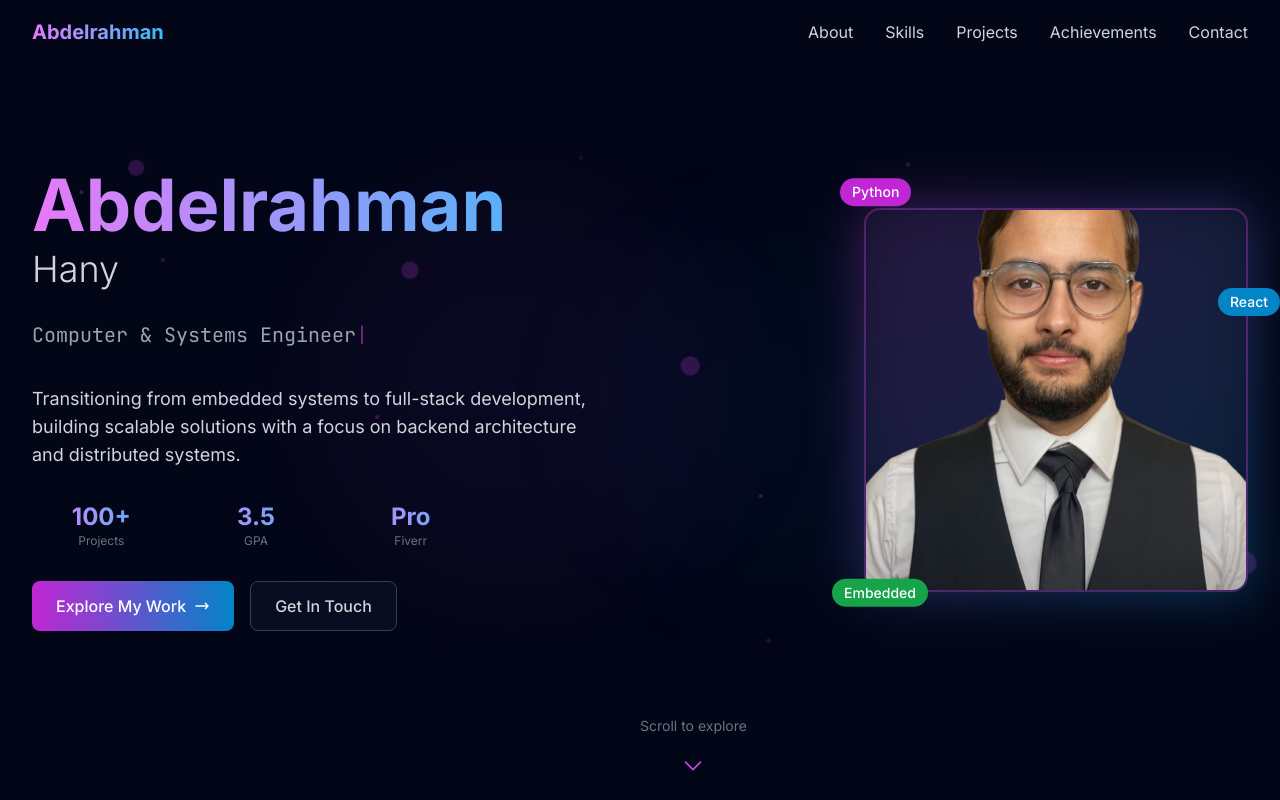
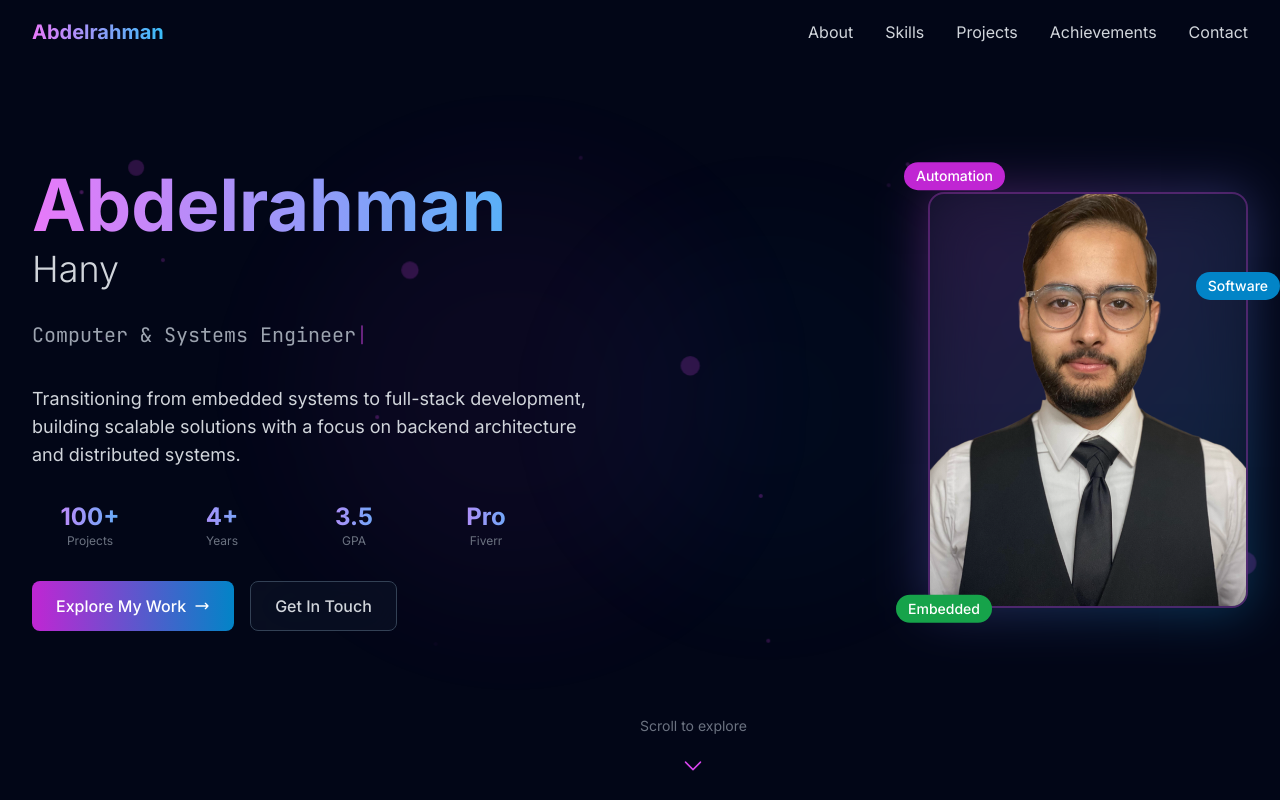
Before and after one commit to DopeBiscuit/Portfolio, a React (Vite) app: page / in a window 1280 px wide. Shown: the top 800 px of the page. Built offline with nearby package versions, Linux system fonts and the light colour scheme.

Commit message:
hero v2.1

```diff
--- a/src/components/Hero.jsx
+++ b/src/components/Hero.jsx
@@ -116,14 +116,18 @@ const Hero = () => {
               and distributed systems.
             </motion.p>
 
-            {/* Quick Stats */}
+            {/* Quick Stats - Updated with 4+ years */}
             <motion.div
               variants={itemVariants}
-              className="grid grid-cols-3 gap-4 max-w-md"
+              className="grid grid-cols-4 gap-4 max-w-lg"
             >
               <div className="text-center">
                 <div className="text-xl md:text-2xl font-bold gradient-text">100+</div>
                 <div className="text-xs text-gray-500">Projects</div>
+              </div>
+              <div className="text-center">
+                <div className="text-xl md:text-2xl font-bold gradient-text">4+</div>
+                <div className="text-xs text-gray-500">Years</div>
               </div>
               <div className="text-center">
                 <div className="text-xl md:text-2xl font-bold gradient-text">3.5</div>
@@ -185,10 +189,10 @@ const Hero = () => {
                 className="absolute inset-0 bg-gradient-to-br from-accent-500/30 to-primary-500/30 rounded-2xl blur-xl"
               />
 
-              {/* Photo container */}
+              {/* Photo container - Fixed dimensions for 600x800 portrait */}
               <motion.div
                 whileHover={{ scale: 1.02 }}
-                className="relative w-80 h-80 md:w-96 md:h-96 rounded-2xl overflow-hidden glass-effect border-2 border-accent-500/30"
+                className="relative w-72 h-96 md:w-80 md:h-[26rem] rounded-2xl overflow-hidden glass-effect border-2 border-accent-500/30"
               >
                 <img
                   src="/images/profile.png"
@@ -200,13 +204,13 @@ const Hero = () => {
                 <div className="absolute inset-0 bg-gradient-to-t from-dark-950/20 via-transparent to-transparent" />
               </motion.div>
 
-              {/* Floating tech badges around photo */}
+              {/* Floating tech badges around photo - Updated terms */}
               <motion.div
                 animate={{ y: [0, -10, 0] }}
                 transition={{ duration: 3, repeat: Infinity }}
                 className="absolute -top-6 -left-6 px-3 py-1 bg-accent-600 text-white text-sm rounded-full font-medium"
               >
-                Python
+                Automation
               </motion.div>
 
               <motion.div
@@ -214,7 +218,7 @@ const Hero = () => {
                 transition={{ duration: 4, repeat: Infinity, delay: 1 }}
                 className="absolute top-20 -right-8 px-3 py-1 bg-primary-600 text-white text-sm rounded-full font-medium"
               >
-                React
+                Software
               </motion.div>
 
               <motion.div
```
